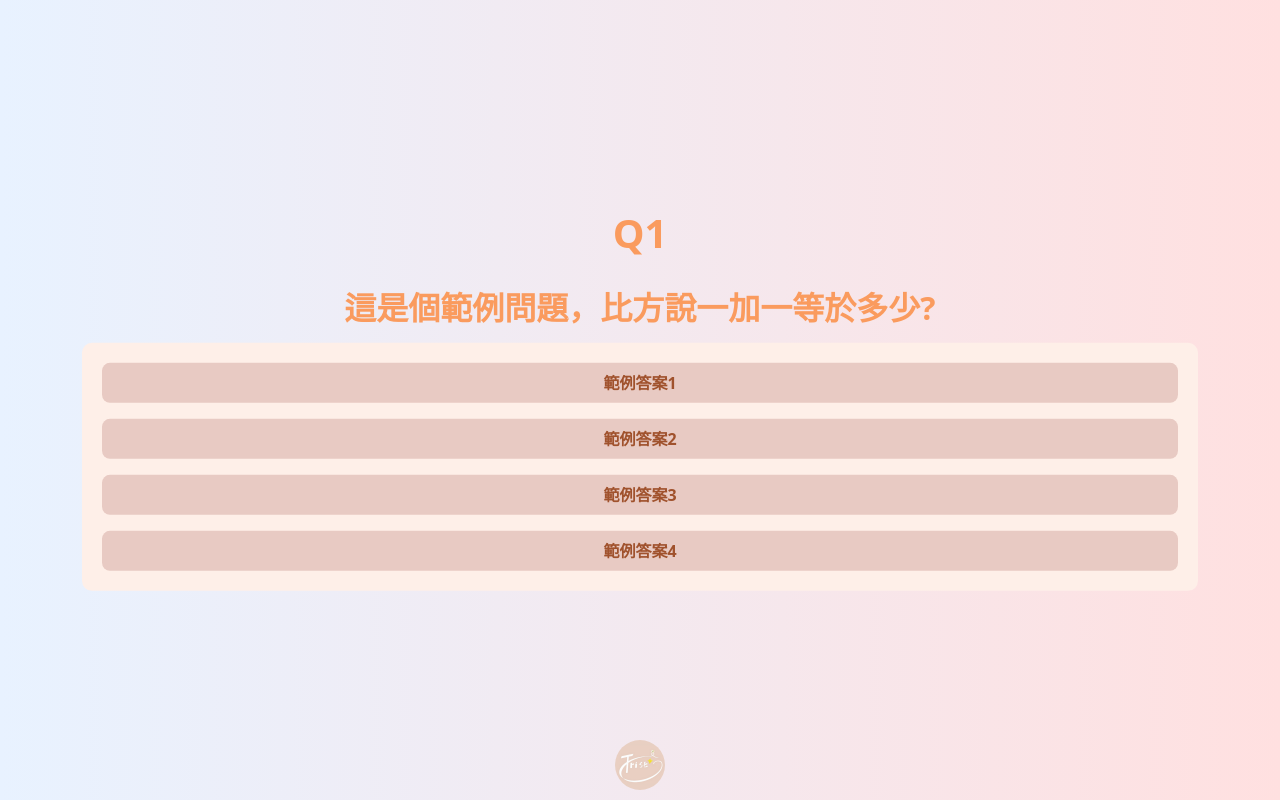
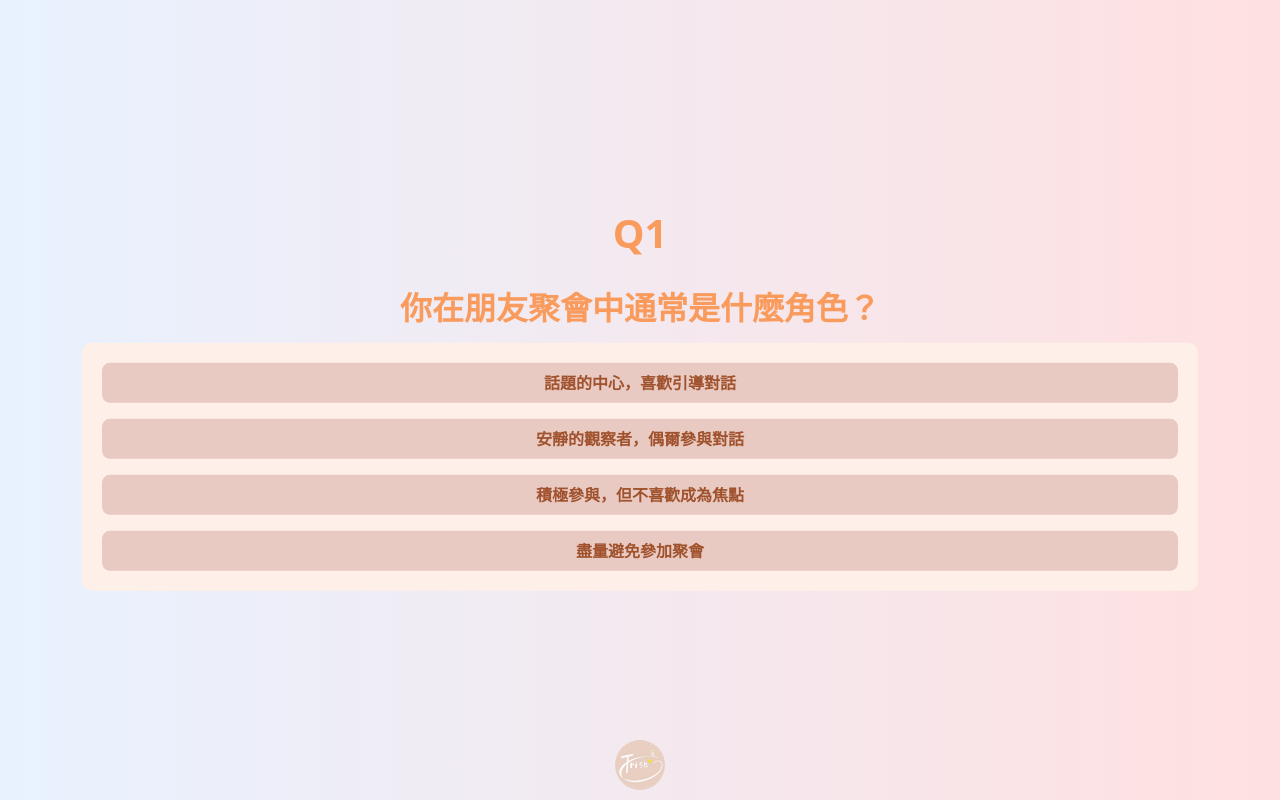
Before and after one commit to TristarAccessory/TristarDivinationGame, a React (Vite) app in the folder divination-game/: page / in a window 1280 px wide. Both pictures are taken after a click on the picture 531 px from the left and 426 px from the top of the page. Built offline with nearby package versions, Linux system fonts and the light colour scheme.

Commit message:
新增: 添加結果頁面串接

```diff
--- a/divination-game/src/App.tsx
+++ b/divination-game/src/App.tsx
@@ -2,8 +2,10 @@ import StartPage from "./components/StartPage.tsx";
 import styled, {keyframes} from "styled-components";
 import background from "@/assets/shared/background.svg";
 import brand from "@/assets/shared/brand.webp";
-import {useState} from "react";
+import {useEffect, useState} from "react";
 import Quiz from "#/Quiz.tsx";
+import quizData from "@/utils/quizData.ts";
+import Result from "#/Result.tsx";
 
 const Background = styled.div`
     position: absolute;
@@ -57,11 +59,36 @@ function App() {
     const [gamePage, setGamePage] = useState(0);
     const [isExiting, setIsExiting] = useState(false);
     const [contentToExit, setContentToExit] = useState(<></>);
-    console.log(gamePage);
+    const [userChoices, setUserChoices] = useState({});
+
+    const handleChoice = (choice: string) => {
+        const updatedChoices = {
+            ...userChoices,
+            [gamePage]: choice,
+        };
+        setUserChoices(updatedChoices);
+        nextPage();
+    };
+
+    useEffect(() => {
+        if (gamePage === quizData.length + 1) {
+            calculateResult();
+        }
+    }, [gamePage, userChoices]);
+
+    const calculateResult = () => {
+        console.log("計算結果", userChoices);
+    };
 
     const nextPage = () => {
+        if (isExiting) return;
+
         setContentToExit(
-            gamePage === 0 ? <StartPage nextPage={nextPage}/> : <Quiz quizNumber={gamePage} nextPage={nextPage}/>,
+            gamePage === 0 ? <StartPage nextPage={nextPage}/> :
+                <Quiz quizNumber={gamePage}
+                      quizData={quizData[gamePage - 1]}
+                      handleChoice={handleChoice}
+                />,
         );
         setTimeout(() => {
             setIsExiting(true);
@@ -86,12 +113,18 @@ function App() {
                     {contentToExit}
                 </PageContainerExiting>
             )}
-            {!isExiting && gamePage !== 0 && (
+            {!isExiting && gamePage > 0 && gamePage <= quizData.length && (
                 <PageContainerEntering>
                     <Quiz
-                        nextPage={nextPage}
                         quizNumber={gamePage}
+                        quizData={quizData[gamePage - 1]}
+                        handleChoice={handleChoice}
                     />
+                </PageContainerEntering>
+            )}
+            {!isExiting && gamePage > quizData.length && (
+                <PageContainerEntering>
+                    <Result/>
                 </PageContainerEntering>
             )}
             <a href="https://d97642-3.myshopify.com/">
--- a/divination-game/src/components/Quiz.tsx
+++ b/divination-game/src/components/Quiz.tsx
@@ -23,24 +23,23 @@ const AnswerButtonContainer = styled(Stack)`
     width: auto;
 `;
 
-const Quiz = ({quizNumber, nextPage}: {quizNumber: number, nextPage: () => void}) => {
-    const answerChoice = ["範例答案1", "範例答案2", "範例答案3", "範例答案4"];
+const Quiz = ({quizNumber, quizData, handleChoice}: {
+    quizNumber: number,
+    quizData: { question: string, answers: { text: string, type: string }[] },
+    handleChoice: (choice: string) => void
+}) => {
+    const answerChoice = quizData.answers;
     return (
-        <>
         <Container className="position-fixed top-50 start-50 translate-middle text-center">
             <QuizTitle>Q{quizNumber}</QuizTitle>
-                <QuizSubtitle>這是個範例問題，比方說一加一等於多少?</QuizSubtitle>
+            <QuizSubtitle>{quizData.question}</QuizSubtitle>
             <AnswerButtonContainer gap={3}>
-                    {answerChoice.map((answer, index) => (
-                        <AnswerButton
-                            key={index}
+                {answerChoice.map((answer, index) =>
+                    <AnswerButton key={index}
                                   answer={answer}
-                            nextPage={nextPage}
-                        />
-                    ))}
+                                  handleChoice={handleChoice}/>)}
             </AnswerButtonContainer>
         </Container>
-        </>
     )
 }
 
--- a/divination-game/src/components/Quiz/AnswerButton.tsx
+++ b/divination-game/src/components/Quiz/AnswerButton.tsx
@@ -24,6 +24,7 @@ const StyledButton = styled.button`
     }
 
     // 修饰禁用状态的按钮样式
+
     &:disabled {
         background-color: #cccccc;
         border-color: #bbbbbb;
@@ -32,8 +33,11 @@ const StyledButton = styled.button`
     }
 `;
 
-const AnswerButton = ({ answer, nextPage}: { answer: string, nextPage: () => void }) => {
-    return <StyledButton onClick={nextPage}>{answer}</StyledButton>;
+const AnswerButton = ({answer, handleChoice}: {
+    answer: { text: string, type: string },
+    handleChoice: (choice: string) => void,
+}) => {
+    return <StyledButton onClick={() => handleChoice(answer.type)}>{answer.text}</StyledButton>;
 };
 
 export default AnswerButton;
--- a/divination-game/src/components/Result.tsx
+++ b/divination-game/src/components/Result.tsx
@@ -0,0 +1,13 @@
+import AnswerButton from "#/Quiz/AnswerButton.tsx";
+import {Container} from "react-bootstrap";
+
+const Result = () => {
+    return (
+        <Container className="position-fixed top-50 start-50 translate-middle text-center">
+            <h1>Result</h1>
+            <AnswerButton answer={{text: "Try Again", type: "restart"}} handleChoice={() => {}}/>
+        </Container>
+    );
+}
+
+export default Result;
--- a/divination-game/src/components/StartPage.tsx
+++ b/divination-game/src/components/StartPage.tsx
@@ -107,7 +107,7 @@ const GameTitle = styled.h1`
 
 const GameSubTitle = styled.h2`
     color: rgb(243, 152, 0);
-    font-size: 2rem;
+    font-size: 2rem;-
     font-weight: bolder;
 `;
 
--- /dev/null
+++ b/divination-game/src/utils/quizData.ts
@@ -0,0 +1,31 @@
+const quizData = [
+    {
+        question: "你在朋友聚會中通常是什麼角色？",
+        answers: [
+            { text: "話題的中心，喜歡引導對話", type: "外向活躍" },
+            { text: "安靜的觀察者，偶爾參與對話", type: "內向思考" },
+            { text: "積極參與，但不喜歡成為焦點", type: "和諧適應" },
+            { text: "盡量避免參加聚會", type: "獨立自主" }
+        ],
+    },
+    {
+        question: "你喜歡哪種類型的書？",
+        answers: [
+            { text: "小說、詩歌", type: "內向思考" },
+            { text: "歷史、哲學", type: "內向思考" },
+            { text: "科學、技術", type: "外向活躍" },
+            { text: "健康、心理學", type: "和諧適應" }
+        ],
+    },
+    {
+        question: "你喜歡哪種類型的活動？",
+        answers: [
+            { text: "運動、戶外活動", type: "外向活躍" },
+            { text: "藝術、音樂", type: "內向思考" },
+            { text: "社交活動、派對", type: "外向活躍" },
+            { text: "獨立活動、自我成長", type: "獨立自主" }
+        ],
+    }
+];
+
+export default quizData;
```
Lines whose indentation alone changed are shown as unchanged.
